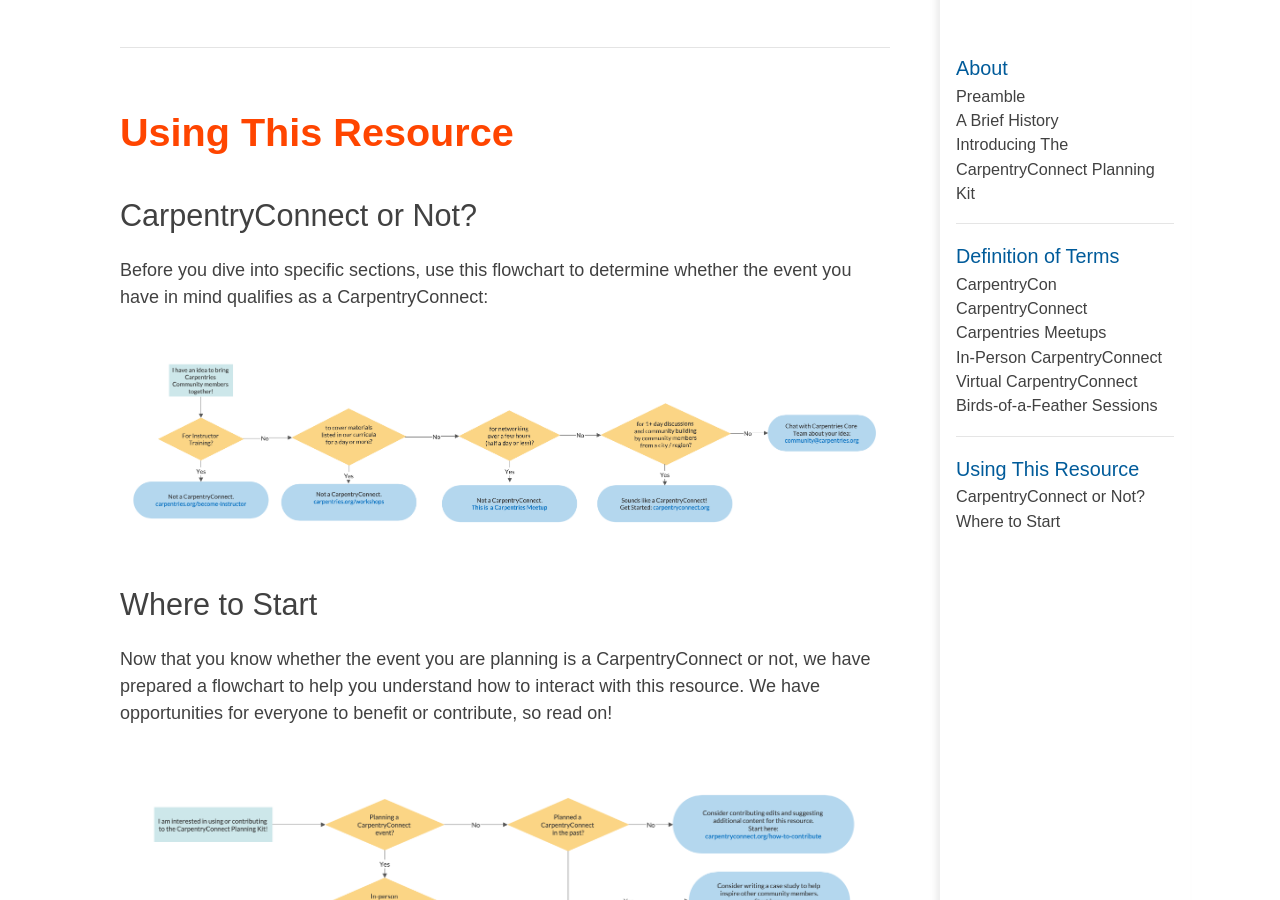
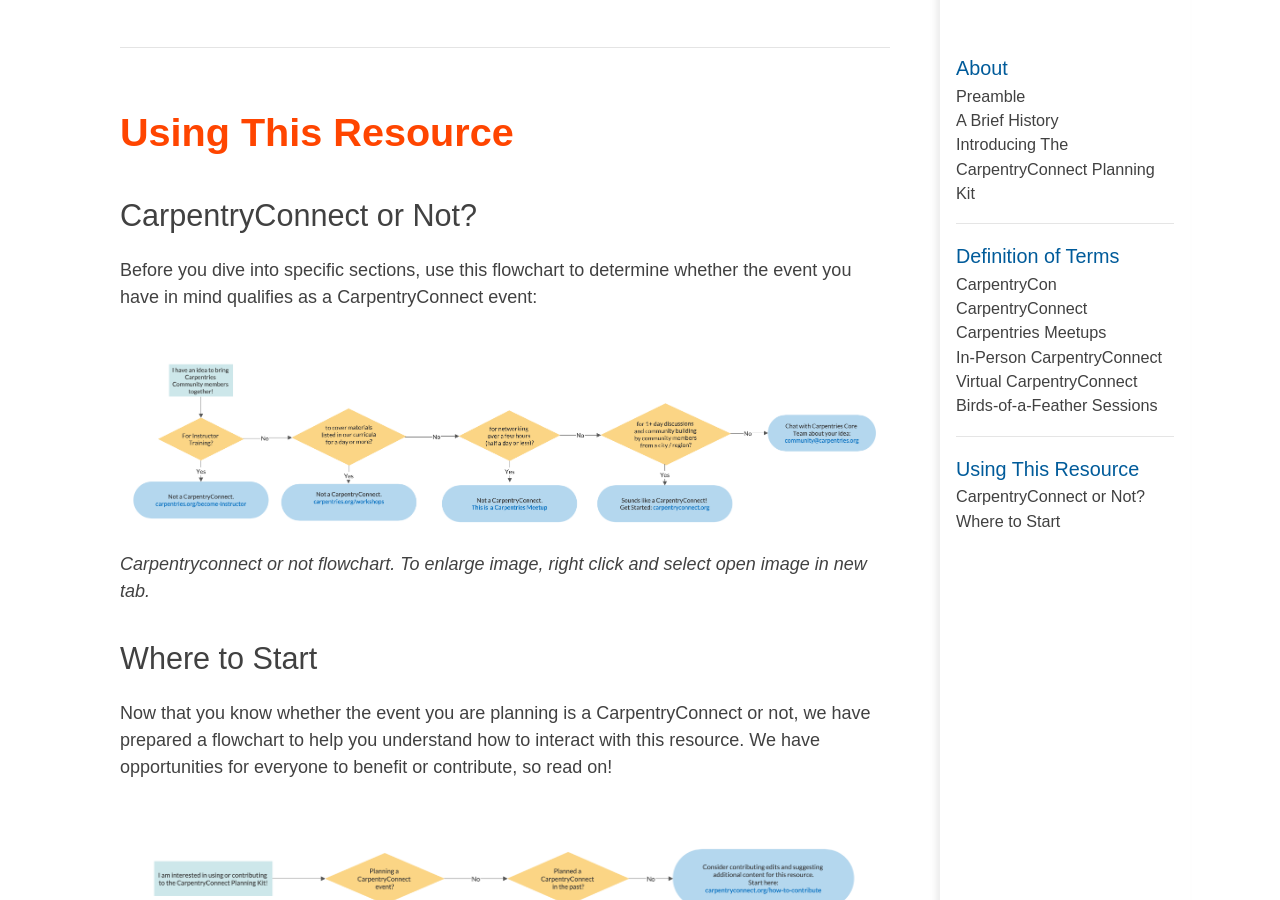
Before and after one commit to CarpentryConnect/carpentryconnect.org, a Jekyll site: the page built from index.markdown, in a window 1280 px wide and 900 px high, scrolled down 3793 px. Built offline with Jekyll 4.4.1, drawn with Linux system fonts in a browser that asks for light colours; nearby versions of some CDN libraries.

Commit message:
Update index.markdown

```diff
--- a/index.markdown
+++ b/index.markdown
@@ -101,9 +101,12 @@ An informal discussion group, typically at a conference, based on a shared inter
 
 ### CarpentryConnect or Not?
 
-Before you dive into specific sections, use this flowchart to determine whether the event you have in mind qualifies as a CarpentryConnect:
+Before you dive into specific sections, use this flowchart to determine whether the event you have in mind qualifies as a CarpentryConnect event:
 
-![carpentryconnect or not flowchart](/img/carpentryconnect-or-not.png)
+![The figure shows a flowchart that helps determine if your event is a CarpentryConnect event. Is the event for Instructor Training? If yes, it is not a CarpentryConnect event. If not, will the event cover materials listed in our curricula for a day or more? If yes, it is not a CarpentryConnect event. If not, will networking last for over a few hours? If yes, it is not a CarpentryConnect event. If not, will the event include 1 or more days of discussion and community building by community members from a city or region? If yes, sounds like a CarpentryConnect event! If no, reach out to the Carpentries Core Team about your idea by emailing community@carpentries.org.
+]({{ site.urlimg }}/img/carpentryconnect-or-not.png)
+_Carpentryconnect or not flowchart. To enlarge image, right click and select open image in new tab._
+
 
 ### Where to Start
 
```
